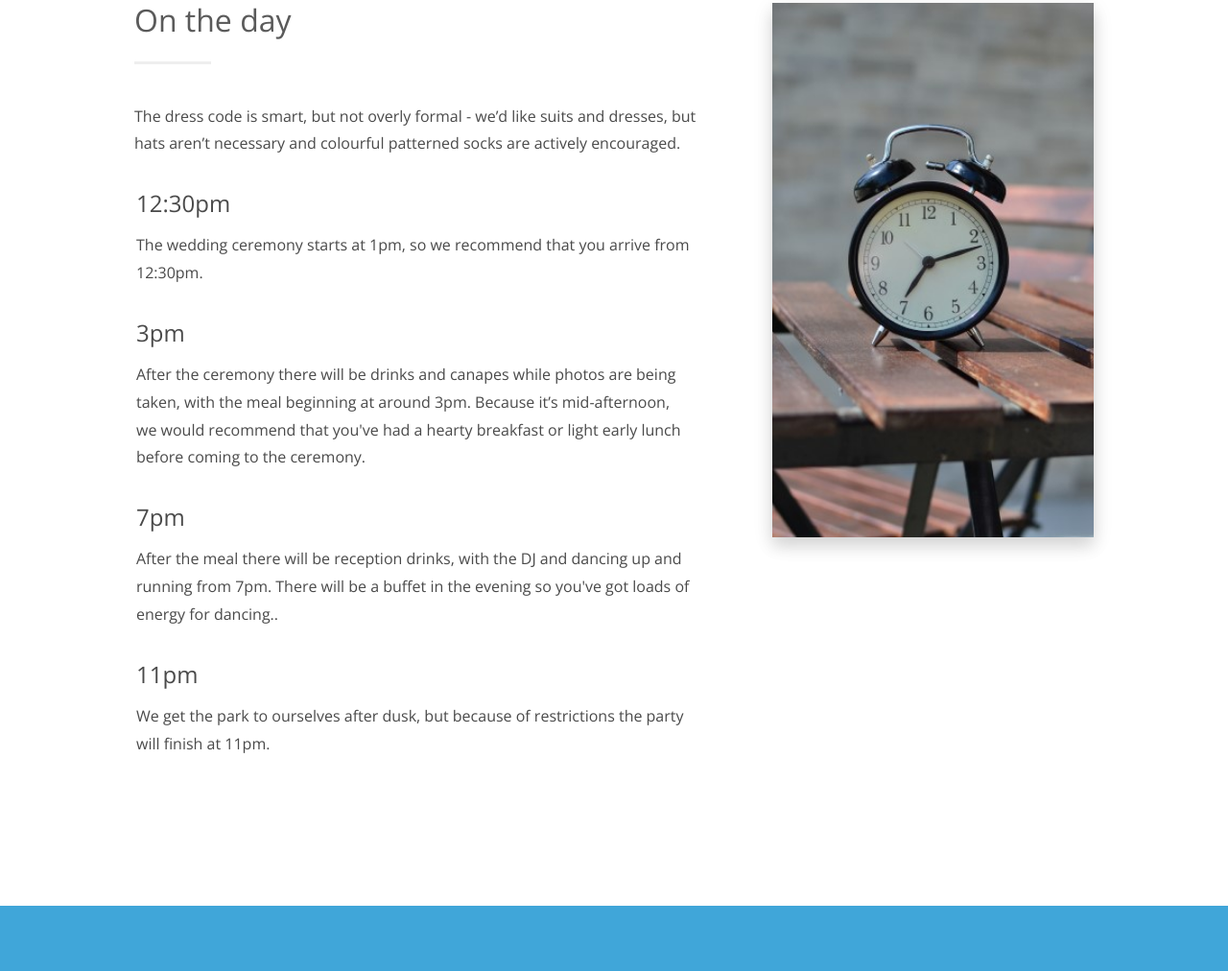
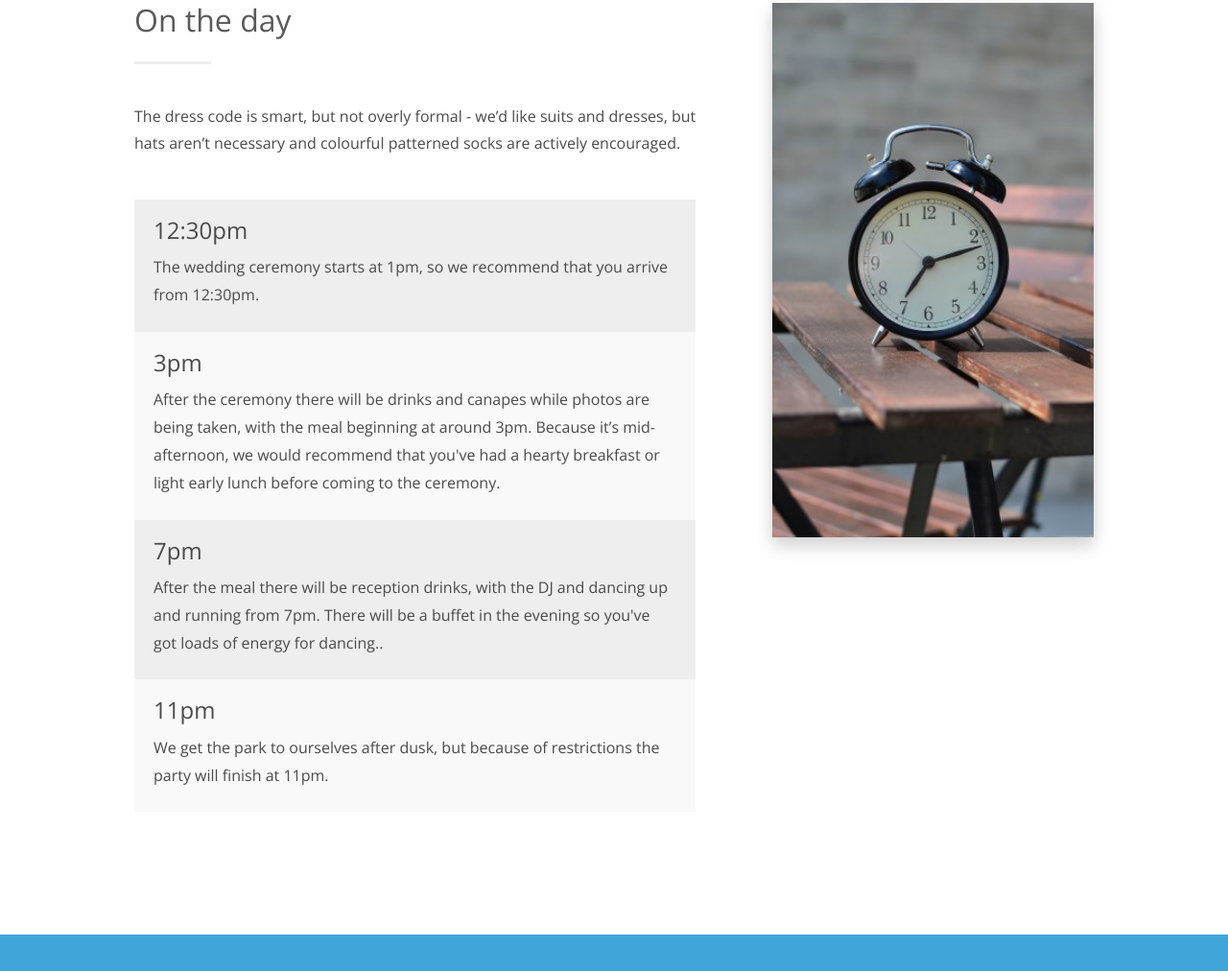
Before and after one commit to danielgittings/wedding, a website: page src/index.html in a window 1280 px wide. Shown: the part 1913-2925 px from the top of the page at 96% size. Drawn offline with nearby package versions, Linux system fonts and the light colour scheme; files that its build step writes are made by us from their sources.

Commit message:
Update table styles

```diff
--- a/src/assets/styles/_table.scss
+++ b/src/assets/styles/_table.scss
@@ -1,71 +1,30 @@
-// table {
-//   tr {
-//     margin-bottom: 2rem;
+table {
+  border-collapse: collapse;
+  margin-top: 20px;
 
-//     &:last-of-type {
-//       margin-bottom: 0;
+  tr {
+    &:nth-child(odd) {
+      background-color: #eeeeee;
+    }
 
-//       td {
-//         padding-bottom: 0;
-//       }
-//     }
-//   }
-//   tr td {
-//     padding: 1rem 1rem 2rem;
-//     vertical-align: top;
-//     display: block;
+    &:nth-child(even) {
+      background-color: #f9f9f9;
+    }
 
-//     @media all and (min-width: $screen-md) {
-//       display: table-cell;
-//     }
-
-//     &:first-of-type {
-//       padding-top: 0;
-
-//       p {
-//         color: #5a5a5a;
-//         font-size: 2rem;
-//         text-align: left;
-
-//         @media all and (min-width: $screen-md) {
-//           text-align: right;
-//         }
-//       }
-//     }
-
-//     p {
-//       padding: 0;
-//       margin: 0;
-//     }
-//   }
-// }
-
-
-table {
-  tr {
     td {
       display: block;
-      padding: 0;
+      padding: 10px 20px 0;
 
-      // @media all and (min-width: $screen-md) {
-      //   display: table-cell;
-      //   padding: 0 1rem 2rem;
-      // }
+      &:last-of-type {
+        padding-top: .2rem;
+      }
 
       &.time {
         p {
           font-size: 1.5rem;
           font-weight: 300;
-          margin-bottom: .5rem;
-
-          // @media all and (min-width: $screen-md) {
-          //   text-align: right;
-          // }
+          margin-bottom: 0;
         }
-      }
-
-      p {
-
       }
     }
   }
```
